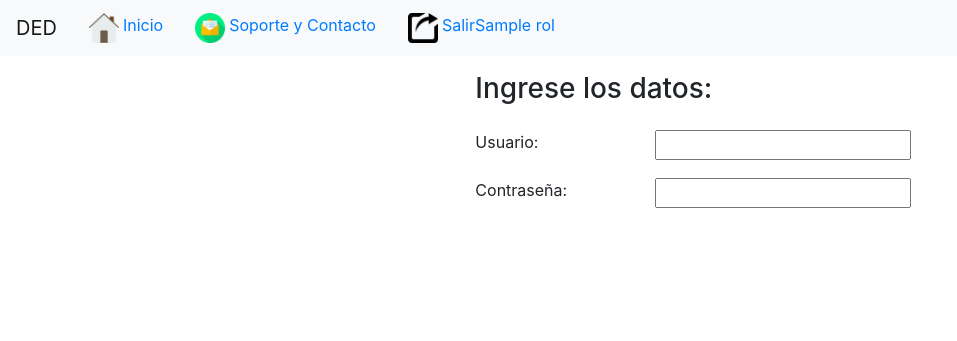
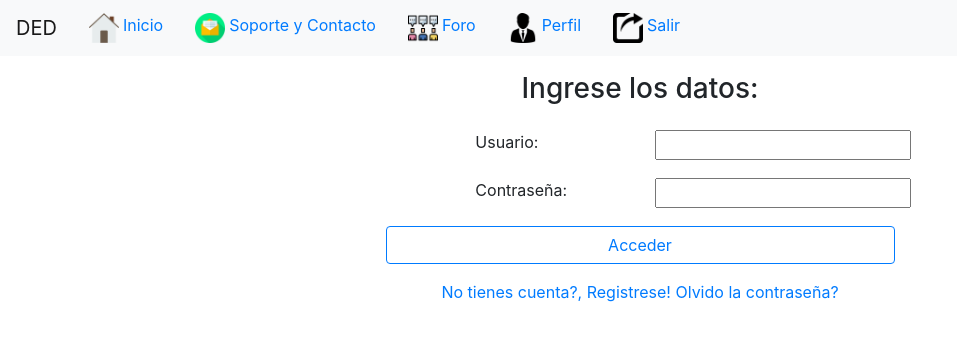
Before and after one commit to Axel19992017/DiscereEtDocere, a Flask app: template templates/login.html in a window 1280 px wide. Shown: the top 341 px of the page, without its empty margins (0-957 px from the left). Run offline with Flask 2, Linux system fonts and the light colour scheme; the template is opened without the code that fills it: most values are stand-ins (such as "Sample title", 1, 10 or a date in 2020); some libraries are stand-ins or nearby versions.

Commit message:
Mejorando toolbar y hacer que funcione login

```diff
--- a/app.py
+++ b/app.py
@@ -17,19 +17,47 @@ app.config['MYSQL_DATABASE_DB'] = 'DED'
 mysql.init_app(app)
 con = mysql.connect()
 cursor = con.cursor()
+rol = ''
+error = ''
+# Funciones usadas con propositos de utilidad
 
+# Si existe un Usuario con ese alias (el alias es único)
+def siExisteUsuario(alias, pase):
+    cursor.execute(f"select count(*) as Vacio from Usuario where alias = '{alias}' and pase = '{pase}';")
+    vacio = cursor.fetchone()
+    return vacio[0]
+def getRol(alias):
+    cursor.execute(f"select rol from Usuario where alias = '{alias}'")
+    rol = cursor.fetchone()
+    return rol[0]
 @app.route("/")
 def index():
     cursor.execute("select CONCAT(nombre,' ',apellido) as Nombre,alias,pase from Usuario;")
     print(cursor.rownumber)
     rows = cursor.fetchall()
-    for row in rows:
-        print(f"{row}")
-    return render_template("index.html",rows = rows,rol = "")
+    return render_template("index.html",rows = rows,rol = rol)
 
 @app.route("/login")
 def login():
-    return render_template("login.html")
+    print(f'El rol es: ' + rol)
+    return render_template("login.html",error = "")
 
+@app.route("/inicioSesion", methods=['POST'])
+def inicioSesion():
+    usuario = request.form['usuario']
+    pase = request.form['pase']
+    if not usuario or not pase:
+        error = 'Datos ingresados incorrectamente'
+        return render_template("login.html", error = error)
+    elif siExisteUsuario(usuario,pase) == 0:
+        error = 'Usuario o contraseña incorrectos'
+        return render_template("login.html", error = error)
+    else:
+        rol = getRol(usuario)
+        return render_template("index.html",rol= rol)
+
+@app.route("/addUsuario")
+def addUsuario():
+    return render_template("registrarUsuario.html")
 if __name__ == '__main__':
     app.run(debug=True)
--- a/templates/index.html
+++ b/templates/index.html
@@ -5,7 +5,8 @@
 {% block main %}
     <div class="row">
         <div class="col-12">
-            <h1>En proceso de creación</h1>
+            <h1>Rol del usuario: {{rol}}</h1>
         </div>
+
     </div>
 {% endblock %}
--- a/templates/layout.html
+++ b/templates/layout.html
@@ -34,12 +34,36 @@
                         Soporte y Contacto
                     </a>
                 </li>
-                {% if  rol == 'admin' or rol != '' %}
+                <!--Si hay alguna cuenta ingresada o se está intentando registrar, se muestra la opción de salir, en caso contrario se muestra el inicio de sesión-->
+                {% if  rol == 'admin' or rol %}
+                <li class="nav-item mr-3 ml-3">
+                    <a href="/" class="navbar-nav">
+                        <img src='{{ url_for('static', filename = 'img/foro.png')}}' width="30" height="30"
+                            class="d-inline-block align-top mr-1">
+                        Foro
+                    </a>
+                </li>
+                <li class="nav-item mr-3 ml-3">
+                    <a href="/" class="navbar-nav">
+                        <img src='{{ url_for('static', filename = 'img/perfil.png')}}' width="30" height="30"
+                            class="d-inline-block align-top mr-1">
+                        Perfil
+                    </a>
+                </li>
+                    {% if rol == 'admin' %}
+                    <li class="nav-item mr-3 ml-3">
+                        <a href="/" class="navbar-nav">
+                            <img src='{{ url_for('static', filename = 'img/admin.png')}}' width="30" height="30"
+                                class="d-inline-block align-top mr-1">
+                            Administración
+                        </a>
+                    </li>
+                    {% endif %}
                 <li class="nav-item mr-3 ml-3">
                     <a href="/" class="navbar-nav">
                         <img src='{{ url_for('static', filename = 'img/salir.png')}}' width="30" height="30"
                             class="d-inline-block align-top mr-1">
-                        Salir{{rol}}
+                        Salir
                     </a>
                 </li>
                 {% else %}
@@ -47,10 +71,9 @@
                     <a href="/login" class="navbar-nav">
                         <img src='{{ url_for('static', filename = 'img/iniciarsesion.png')}}' width="30" height="30"
                             class="d-inline-block align-top mr-1">
-                        Iniciar Sesión {{rol}}
+                        Iniciar Sesión
                     </a>
                 </li>
-
                 {% endif %}
 
             </ul>
--- a/templates/login.html
+++ b/templates/login.html
@@ -2,8 +2,9 @@
 {% block title %}Inicio de Sesión{% endblock %}
 
 {% block main %}
+<form action="/inicioSesion" method="POST">
     <div class="row justify-content-md-center m-3">
-    <div class="col col-md-8 col-lg-4">
+        <div class="col-auto">
             <h3>Ingrese los datos: </h3>
         </div>
     </div>
@@ -23,4 +24,28 @@
             <input type="password" name="pase" id="pase">
         </div>
     </div>
+    <div class="row justify-content-md-center m-3">
+        <div class="col col-md-6 col-md-4">
+            <button class="btn btn-outline-primary btn-block">
+                Acceder
+            </button>
+        </div>
+    </div>
+</form>
+{% if error %}
+<div class="row justify-content-md-center m-3">
+    <div class="alert alert-danger col-12 col-md-6" id="alerta">
+        {{error}}
+        <button type="button" class="close" data-dismiss="alert" aria-label="Cerrar">
+            <span>&times;</span>
+        </button>
+    </div>
+</div>
+{% endif %}
+<div class="row justify-content-sm-center ">
+    <div class="col-auto">
+        <a href="/addUsuario">No tienes cuenta?, Registrese!</a>
+        <a href="#">Olvido la contraseña?</a>
+    </div>
+</div>
 {% endblock %}
```
Also changed, not shown: templates/registarUsuario.html (added, +9 -0 lines), static/img/admin.png (added), static/img/foro.png (added), static/img/perfil.png (added). Lines whose indentation alone changed are shown as unchanged.
